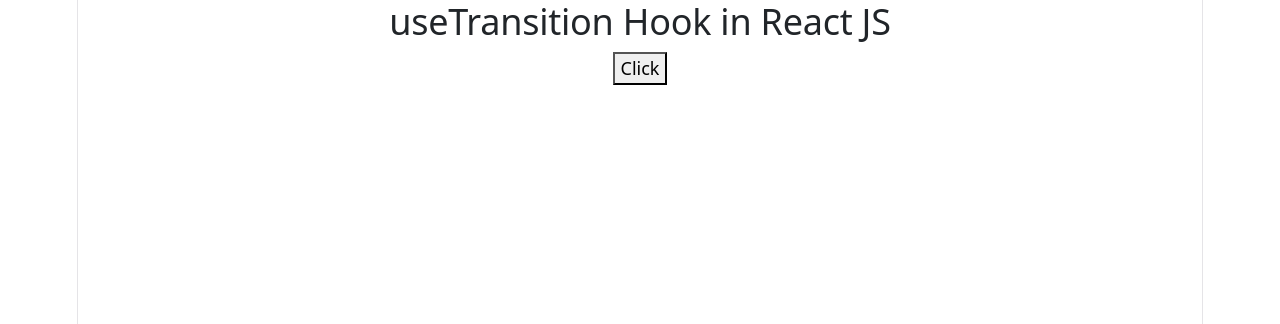
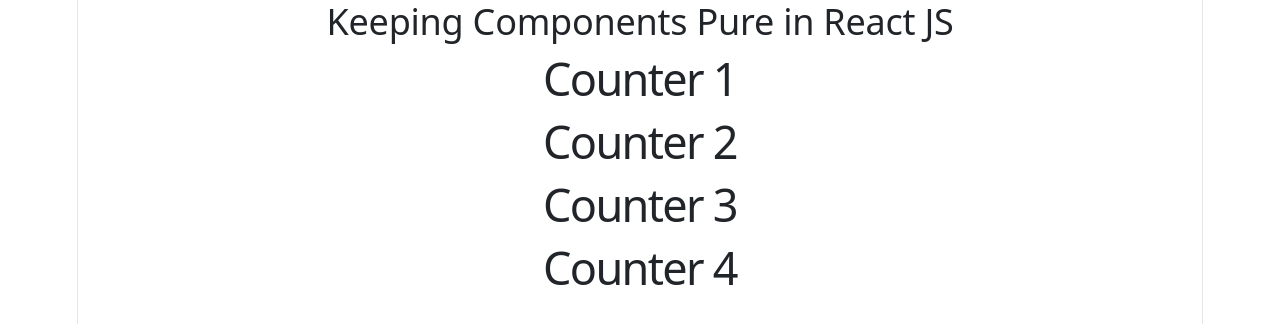
Before and after one commit to vivek2991/react-demo, a React (Vite) app: page / in a window 1280 px wide. Shown: the top 324 px of the page. Built offline with nearby package versions, Linux system fonts and the light colour scheme.

Commit message:
Keeping Components Pure in React JS - App-33

```diff
--- /dev/null
+++ b/src/App-33.jsx
@@ -0,0 +1,28 @@
+//Donn't use this like outside and use in different function
+//let count = 0;
+function App33() {
+    return (
+        <div>
+            <h2>Keeping Components Pure in React JS</h2>
+            {/* It will give you wrong output */}
+            {/* <Counter />
+            <Counter />
+            <Counter />
+            <Counter /> */}
+
+            {/* use instead */}
+            <Counter count={1}/>
+            <Counter count={2}/>
+            <Counter count={3}/>
+            <Counter count={4}/>
+        </div>
+    )
+}
+
+const Counter=({count})=>{
+    // count = count + 1;
+    // It gives you output 2,4,6,8 instead 1,2,3,4
+            return <h1>Counter {count}</h1>
+}
+
+export default App33
--- /dev/null
+++ b/src/App-34.jsx
@@ -0,0 +1,9 @@
+function App34() {
+    return (
+        <div>
+            <h2>in React JS</h2>
+        </div>
+    )
+}
+
+export default App34
--- /dev/null
+++ b/src/App-35.jsx
@@ -0,0 +1,9 @@
+function App35() {
+    return (
+        <div>
+            <h2>in React JS</h2>
+        </div>
+    )
+}
+
+export default App35
--- /dev/null
+++ b/src/App-36.jsx
@@ -0,0 +1,9 @@
+function App36() {
+    return (
+        <div>
+            <h2>in React JS</h2>
+        </div>
+    )
+}
+
+export default App36
--- /dev/null
+++ b/src/App-37.jsx
@@ -0,0 +1,9 @@
+function App37() {
+    return (
+        <div>
+            <h2>in React JS</h2>
+        </div>
+    )
+}
+
+export default App37
--- /dev/null
+++ b/src/App-38.jsx
@@ -0,0 +1,9 @@
+function App38() {
+    return (
+        <div>
+            <h2>in React JS</h2>
+        </div>
+    )
+}
+
+export default App38
--- /dev/null
+++ b/src/App-39.jsx
@@ -0,0 +1,9 @@
+function App39() {
+    return (
+        <div>
+            <h2>in React JS</h2>
+        </div>
+    )
+}
+
+export default App39
--- a/src/main.jsx
+++ b/src/main.jsx
@@ -36,6 +36,15 @@
 import App30 from './App-30.jsx'
 import App31 from './App-31.jsx'
 import App32 from './App-32.jsx'
+import App33 from './App-33.jsx'
+import App34 from './App-34.jsx'
+import App35 from './App-35.jsx'
+import App36 from './App-36.jsx'
+import App37 from './App-37.jsx'
+import App38 from './App-38.jsx'
+import App39 from './App-39.jsx'
+
+
 
 createRoot(document.getElementById('root')).render(
   <StrictMode>
@@ -135,7 +144,28 @@
     {/* <App31 /> */}
 
     {/* useTransition Hook in React JS */}
-    <App32 />
+    {/* <App32 /> */}
+
+    {/* Keeping Components Pure in React JS */}
+    <App33 />
+
+    {/* Keep your Components pure in React JS */}
+    {/* <App34 /> */}
+
+    {/* Keep your Components pure in React JS */}
+    {/* <App35 /> */}
+
+    {/* Keep your Components pure in React JS */}
+    {/* <App36 /> */}
+
+    {/* Keep your Components pure in React JS */}
+    {/* <App37 /> */}
+
+    {/* Keep your Components pure in React JS */}
+    {/* <App38 /> */}
+
+    {/* Keep your Components pure in React JS */}
+    {/* <App39 /> */}
 
   </StrictMode>,
 )
```
